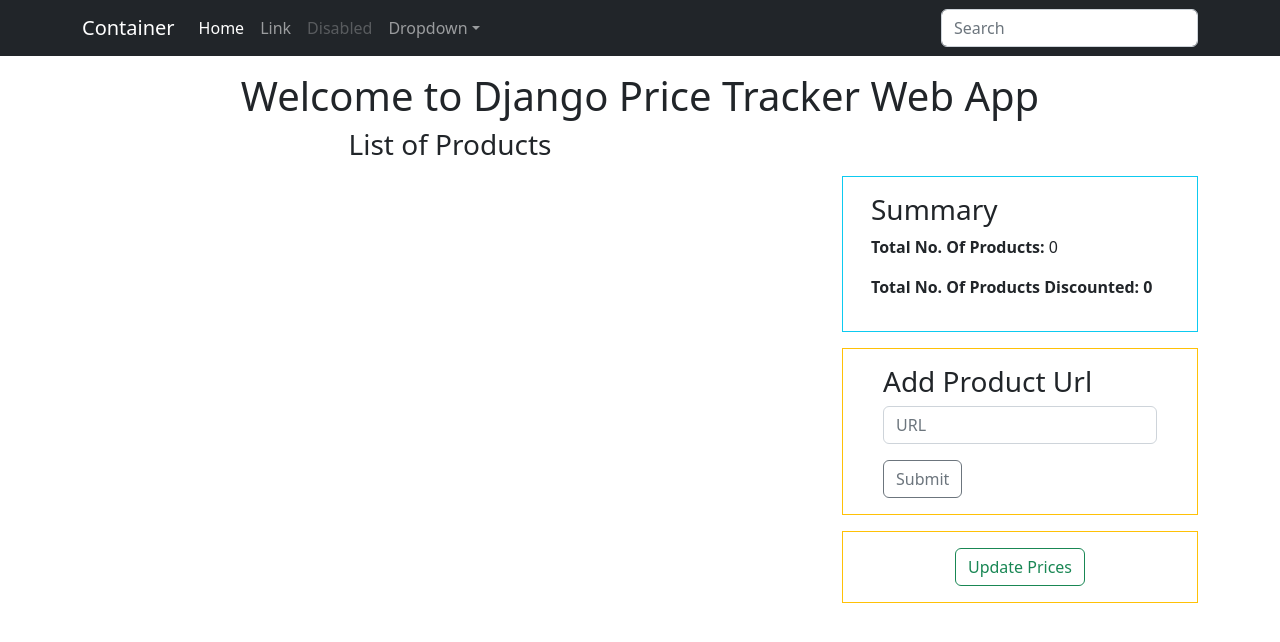
After one commit to ishanshre/Daraz-Price-Tracker-using-Django, a Django app: page / in a window 1280 px wide. The commit adds this page. Shown: the top 642 px of the page. Run offline with Django 4.2, Linux system fonts and the light colour scheme; data that the repository does not hold is empty.

Commit message:
feat: add product add, list, update and delete     - create a current added product list     - create an add product functon     - create a delete product function     - create an update function which updates every product data     - create a summary

```diff
--- a/core/urls.py
+++ b/core/urls.py
@@ -14,8 +14,10 @@ Including another URLconf
     2. Add a URL to urlpatterns:  path('blog/', include('blog.urls'))
 """
 from django.contrib import admin
-from django.urls import path
+from django.urls import path, include
+
 
 urlpatterns = [
     path("admin/", admin.site.urls),
+    path("", include("scraping.urls")),
 ]
--- /dev/null
+++ b/scraping/forms.py
@@ -0,0 +1,15 @@
+from django import forms
+from .models import Product
+
+
+class AddProductLinkForm(forms.ModelForm):
+    add = forms.BooleanField(widget=forms.HiddenInput, initial=True)
+    class Meta:
+        model = Product
+        fields = ("url",)
+        widgets = {
+            "url": forms.TextInput(attrs={"class":"form-control", "placeholder":"URL"}),
+        }
+        labels = {
+            "url":"",
+        }
--- /dev/null
+++ b/scraping/urls.py
@@ -0,0 +1,9 @@
+from django.urls import path
+from . import views
+
+
+app_name = "scraping"
+urlpatterns = [
+    path("", views.IndexView.as_view(), name="index"),
+    path("update/", views.update_prices, name="update"),
+]
--- a/scraping/utils.py
+++ b/scraping/utils.py
@@ -15,7 +15,7 @@ def get_detail(url):
     title = driver.find_element(by=By.XPATH, value='//*[@id="module_product_title_1"]/div/div/span')
     current_price = driver.find_element(by=By.XPATH, value='//*[@id="module_product_price_1"]/div/div/span')
     original_price = driver.find_element(by=By.XPATH, value='//*[@id="module_product_price_1"]/div/div/div/span[1]')
-    seller = driver.find_element(by=By.XPATH, value='//*[@id="module_seller_info"]/div/div[1]/div[1]/div[2]/a[1]')
+    seller = driver.find_element(by=By.XPATH, value='//*[@id="module_seller_info"]/div/div[1]/div[1]/div[2]/a')
 
     product = {
         'title':title.text,
--- a/scraping/views.py
+++ b/scraping/views.py
@@ -1,3 +1,63 @@
-from django.shortcuts import render
+from django.shortcuts import render, get_object_or_404, redirect
+from django.views import View
+from django.contrib import messages
+from .forms import AddProductLinkForm
+from .models import Product
+# Create your views here.
 
-# Create your views here.
+
+class IndexView(View):
+    template_name = "index.html"
+    no_discounter = 0
+    error = None
+    def get(self, request, *args, **kwargs):
+        products = Product.objects.all()
+        products_count = products.count()
+        no_products_discounted = 0
+        if products_count > 0:
+            products_discounted = []
+            for product in products:
+                if product.old_current_price > product.current_price:
+                    products_discounted.append(product)
+                no_products_discounted = len(products_discounted)
+        form = AddProductLinkForm()
+
+        context = {
+            'form':form,
+            'products':products,
+            'products_count':products_count,
+            'no_products_discounted':no_products_discounted,
+        }
+        return render(request, self.template_name, context)
+    def post(self, request, *args, **kwargs):
+        if "add" in request.POST:
+            form = AddProductLinkForm(request.POST)
+            try:
+                if form.is_valid():
+                    form.save()
+                    messages.success(request, "Product Added Successfully to the tracker")
+                    return redirect("scraping:index")
+            except AttributeError:
+                self.error = "Ups... couldn't get the name or price"
+            except:
+                self.error = "Ups... something went wrong"
+
+            form = AddProductLinkForm()
+            context = {
+                'form':form,
+            }
+            return render(request, self.template_name, context=context)
+        if "delete" in request.POST:
+            pk = request.POST.get('pk')
+            print(pk)
+            getProduct = get_object_or_404(Product, id=pk)
+            getProduct.delete()
+            messages.success(request, "Product deleted Successfully from the tracker")
+            return redirect("scraping:index")
+
+
+def update_prices(request):
+    products = Product.objects.all()
+    for product in products:
+        product.save()
+        return redirect("scraping:index")
--- a/templates/base/message.html
+++ b/templates/base/message.html
@@ -1,8 +1,9 @@
+{% if messages %}
 <div class="alert alert-warning alert-dismissible fade show" role="alert">
-    {% if messages %}
+
         {% for message in messages %}
             {{ message }}
         {% endfor %}
-    {% endif %}
     <button type="button" class="btn-close" data-bs-dismiss="alert" aria-label="Close"></button>
   </div>
+  {% endif %}
--- /dev/null
+++ b/templates/index.html
@@ -0,0 +1,59 @@
+{% extends 'base/base.html' %}
+{% block title %}Home{% endblock title %}
+{% block body %}
+    <div class="container mt-3">
+        <center><h1>Welcome to Django Price Tracker Web App</h1></center>
+
+        <div class="row">
+            <div class="col-md-8">
+                <center><h3>List of Products</h3></center>
+                {% for product in products %}
+                    <div class="container">
+                        <div class="card border-2 border-danger">
+                            <div class="card-header border-2 border-warning">
+                            <h4>{{ product.name }}</h4>
+                            </div>
+                            <div class="card-body">
+                            <p class="card-text"><strong>URL: </strong><a href="{{ product.url }}">{{ product.url }}</a></p>
+                            <p class="card-text"><strong>Current Price: </strong>{{ product.current_price }}</p>
+                            <p class="card-text"><strong>Old Price: </strong>{{ product.old_current_price }}</p>
+                            <p class="card-text"><strong>Price Difference: </strong>{{ product.current_price_difference }}</p>
+                            <form action="" method="post">
+                                {% csrf_token %}
+                                <input type="hidden" name="delete" value="True" id="id_delete">
+                                <input type="hidden" name="pk" value="{{ product.id }}" id="id_pk">
+                                <input type="submit" value="Delete" class="btn btn-outline-warning">
+                            </form>
+                            </div>
+                        </div>
+                        <br>
+                    </div>
+                {% endfor %}
+            </div>
+            <div class="col-md-4">
+                <section class="border border-info container mt-5">
+                    <div class="container p-3">
+                        <h3>Summary</h3>
+                        <p><strong>Total No. Of Products: </strong>{{ products_count }}</p>
+                        <p><strong>Total No. Of Products Discounted: {{ no_products_discounted }}</strong></p>
+                    </div>
+                </section>
+                <section class="mt-3 container border border-warning">
+                    <div class="container">
+                        <form action="" method="post" class="container p-3">
+                            <h3>Add Product Url</h3>
+                            {% csrf_token %}
+                            {{ form.as_p }}
+                            <input type="submit" value="Submit" class="btn btn-outline-secondary">
+                        </form>
+                    </div>
+                </section>
+                <section class="mt-3 container border border-warning">
+                    <div class="container p-3">
+                        <center><a href="{% url 'scraping:update' %}" type="button" class="btn btn-outline-success">Update Prices</a></center>
+                    </div>
+                </section>
+            </div>
+        </div>
+    </div>
+{% endblock body %}
```
